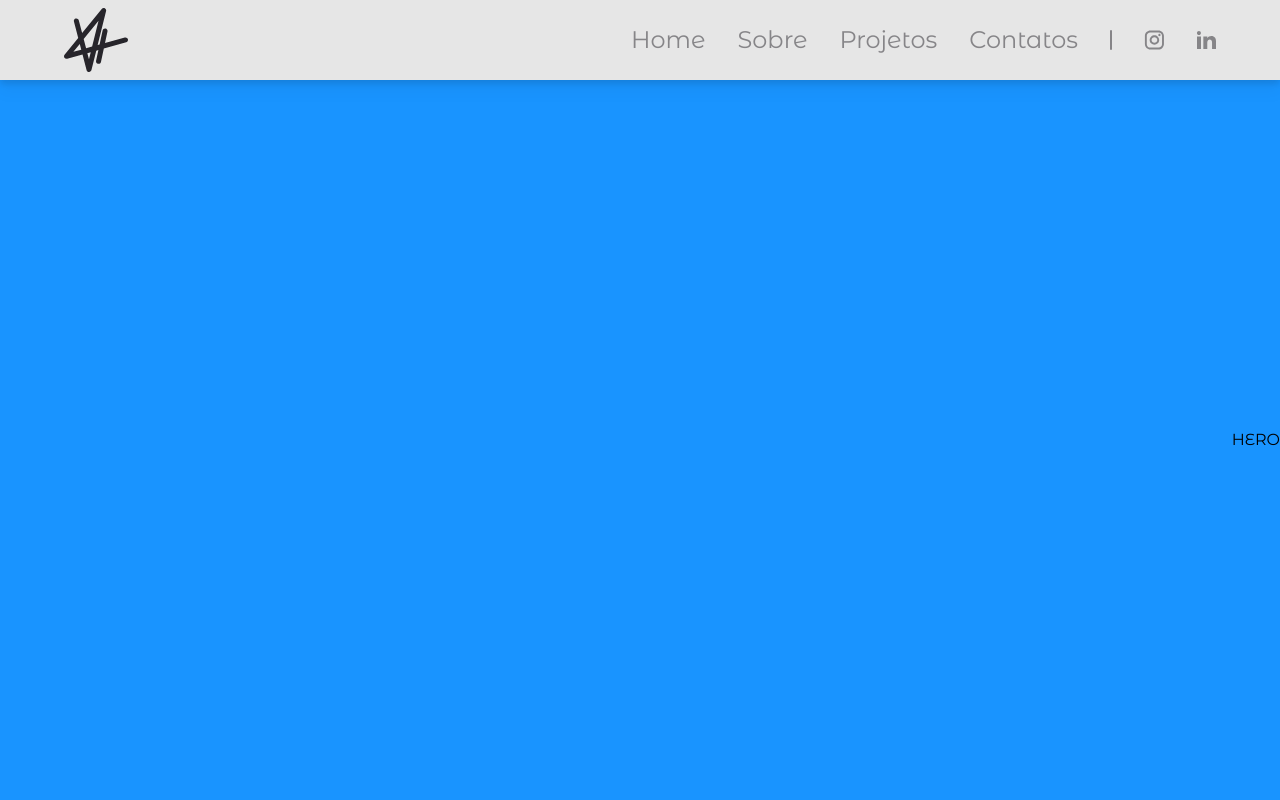
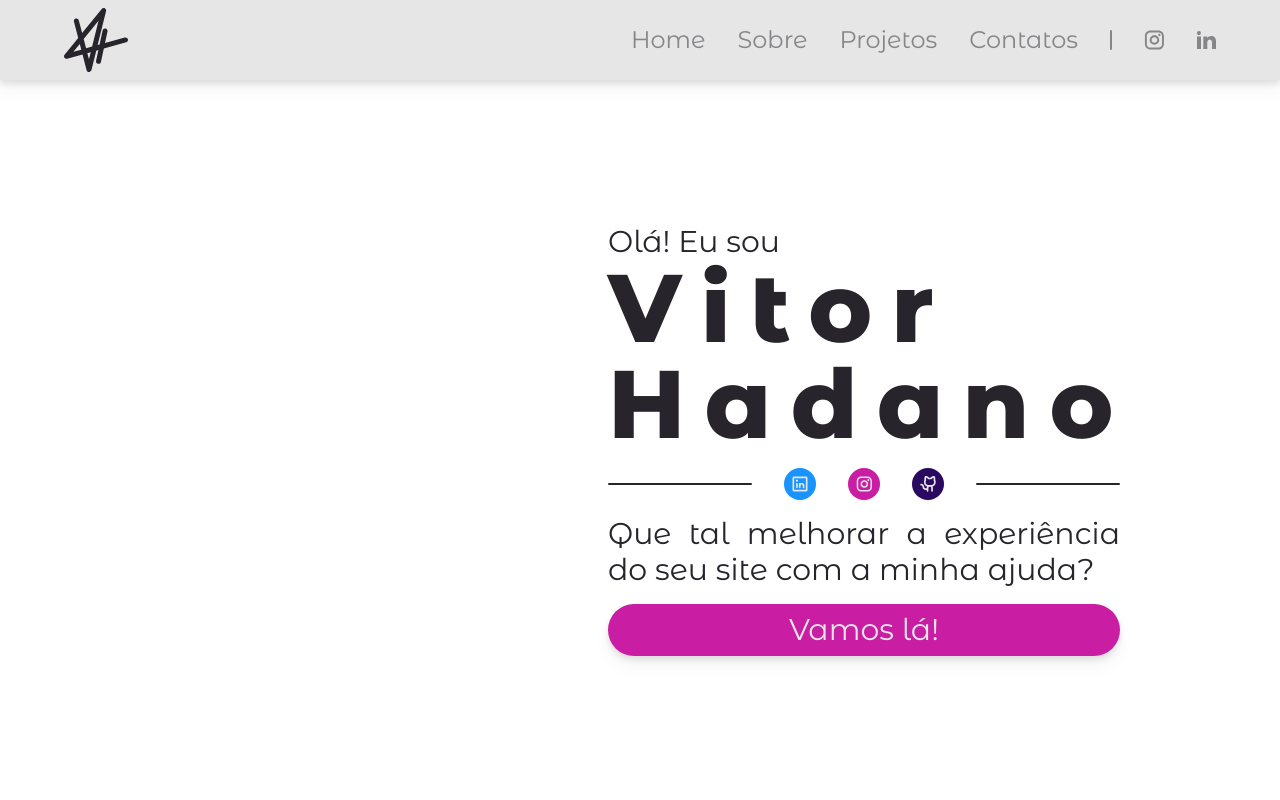
Before and after one commit to vt-hadano/vitorhadano, a Next.js app: page / in a window 1280 px wide. Shown: the top 800 px of the page. Built offline with nearby package versions, Linux system fonts and the light colour scheme.

Commit message:
Estruturacao e estilizacao base do Hero Section

```diff
--- a/app/components/Hero.tsx
+++ b/app/components/Hero.tsx
@@ -1,8 +1,43 @@
+import Button from "./Button";
+import GitIcon from "./icon/GitIcon";
+import InstagramIcon from "./icon/InstagramIcon";
+import LinkedinSquareIcon from "./icon/LinkedinSquareIcon";
+
 export default function Hero() {
     return (
         <div className="pt-20 h-screen">
-            <div className="bg-cyan justify-end items-center h-full w-full flex">
-                <p>HERO</p>
+            <div className="justify-end items-center h-full w-full pr-40 flex font-altregular text-black-100">
+                <div className="w-[32rem] flex-col flex gap-4">
+                    <div>
+                        <p className="text-3xl">Olá! <span className="font-montserrat">E</span>u sou</p>
+                        <h1 className="font-extrabold text-8xl tracking-[0.2em] leading-none">Vitor</h1>
+                        <h1 className="font-extrabold text-8xl tracking-[0.2em] leading-none">Hadano</h1>
+                    </div>
+                    <div className="flex flex-row items-center gap-8">
+                        <div className="w-full h-0.5 bg-black-100 rounded-full"></div>
+                        <div className="bg-cyan rounded-full p-2 flex justify-center items-center drop-shadow-sm hover:bg-light-cyan transition-all focus:bg-white-100 focus:border-4 focus:border-cyan ">
+                            <a href="https://www.linkedin.com/in/vitorhadano/" target="_blank" rel="noopener noreferrer">
+                                <LinkedinSquareIcon parentClassName="" className="h-4 w-4 fill-white-100 focus:fill-cyan" />
+                            </a>
+                        </div>
+                        <div className="bg-pink rounded-full p-2 flex justify-center items-center drop-shadow-sm hover:bg-light-pink transition-all focus:bg-white-100 focus:border-4 focus:border-pink">
+                            <a href="https://www.linkedin.com/in/vitorhadano/" target="_blank" rel="noopener noreferrer">
+                                <InstagramIcon parentClassName="" className="h-4 w-4 fill-white-100 focus:fill-pink" />
+                            </a>
+                        </div>
+                        <div className="bg-purple rounded-full p-2 flex justify-center items-center drop-shadow-sm hover:bg-light-purple transition-all focus:bg-white-100 focus:border-4 focus:border-purple ">
+                            <a href="https://www.linkedin.com/in/vitorhadano/" target="_blank" rel="noopener noreferrer">
+                                <GitIcon parentClassName="" className="h-4 w-4 fill-white-100 focus:fill-purple" />
+                            </a>
+                        </div>
+                        <div className="w-full h-0.5 bg-black-100 rounded-full"></div>
+                    </div>
+                    <p className="text-3xl w-full text-justify">Que tal melhorar a experiência do seu site com a minha ajuda?</p>
+                    <a href="#form-contato">
+                        <Button className="drop-shadow-lg py-2 w-full bg-pink rounded-full text-3xl text-white-100 hover:bg-light-pink transition-all focus:bg-white-100 focus:border-4 focus:border-pink focus:text-pink">Vamos lá!</Button>
+                    </a>
+
+                </div>
             </div>
         </div>
     );
```
